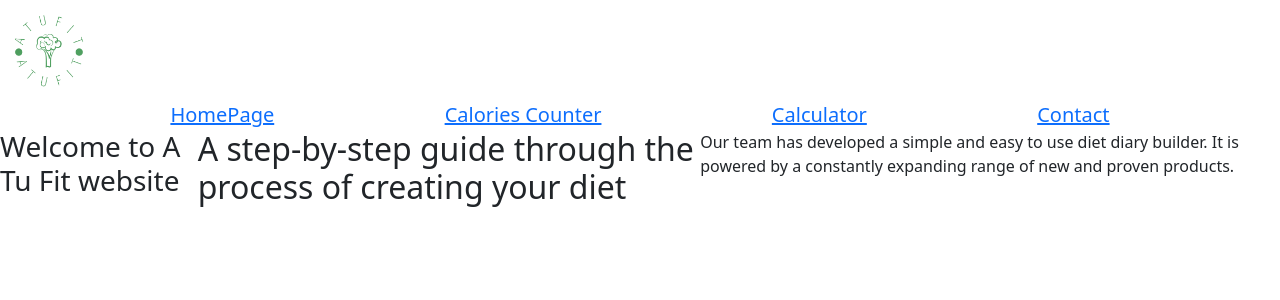
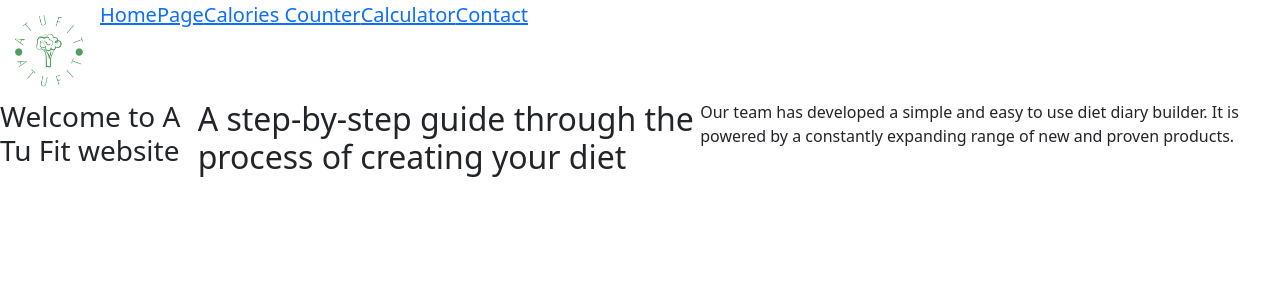
Before and after one commit to PatrycjaBochnak/ATuFit, a React (Create React App) app: page / in a window 1280 px wide. Shown: the top 300 px of the page. Built offline with nearby package versions, Linux system fonts and the light colour scheme.

Commit message:
styling nav

```diff
--- a/src/components/navBar.js
+++ b/src/components/navBar.js
@@ -6,7 +6,7 @@ function NavBar({ children }) {
   return (
     <>
       <div className="navBar">
-        <img src={logo} alt="logo" width="100" height="100"/>
+        <img className="logo" src={logo} alt="logo" width="100" height="100"/>
         <div className="buttons">
           <Link to="/">HomePage</Link>
           <Link to="/caloriesCounter">Calories Counter</Link>
--- a/src/styles/_app.scss
+++ b/src/styles/_app.scss
@@ -9,4 +9,6 @@
 }
 .navBar {
   background-color: white;
+  display: flex;
+  height: 100px;
 }
--- a/src/styles/_navBar.scss
+++ b/src/styles/_navBar.scss
@@ -6,3 +6,7 @@
   text-decoration: none;
   color: black;
 }
+.logo {
+  display: flex;
+  justify-content: flex-start;
+}
```
